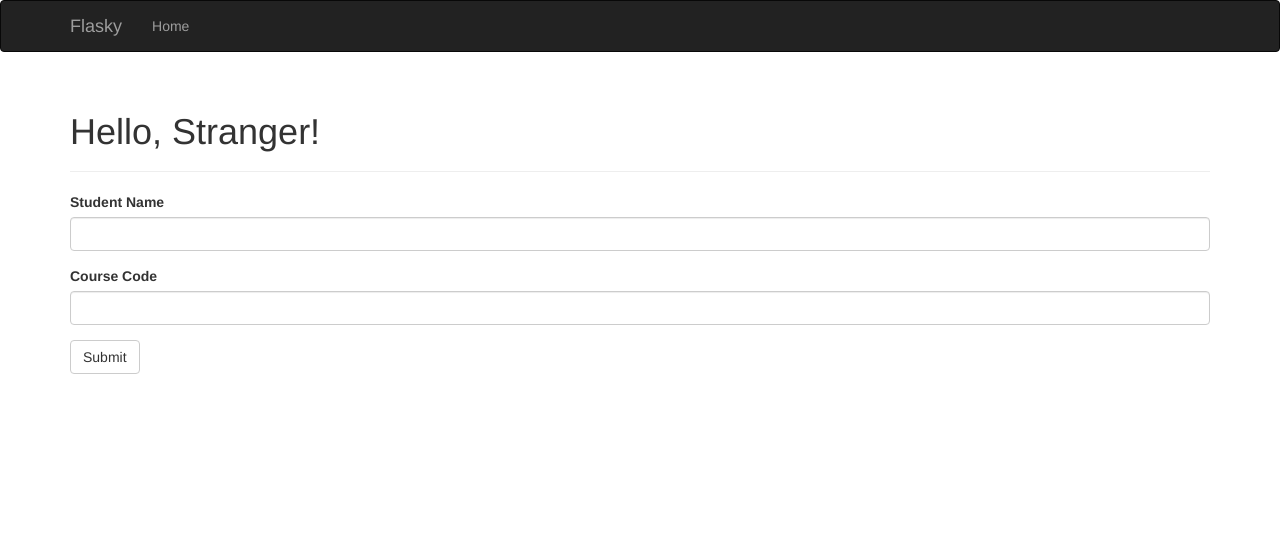
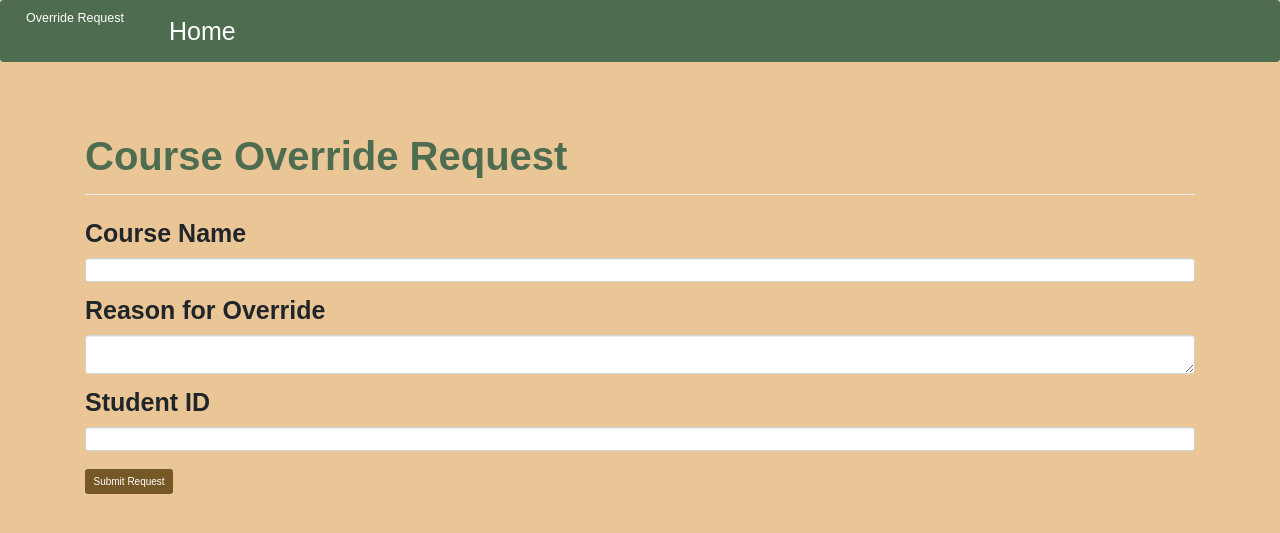
Before and after one commit to bryanmontecino/Override_Website, a Flask app: template templates/index.html in a window 1280 px wide. Shown: the top 533 px of the page. Run offline with Flask 2, Linux system fonts and the light colour scheme; the template is opened without the code that fills it: values that come from a table or form of the project are taken from there, others are empty; some libraries are stand-ins or nearby versions.

Commit message:
added some code

```diff
--- /dev/null
+++ b/app.py
@@ -0,0 +1,39 @@
+from flask import Flask, render_template, redirect, flash, url_for
+from flask_bootstrap import Bootstrap
+from flask_wtf import FlaskForm
+from wtforms import StringField, TextAreaField, SubmitField
+from wtforms.validators import DataRequired
+from flask_moment import Moment
+
+app = Flask(__name__)
+app.config['SECRET_KEY'] = 'hard to guess string'
+
+bootstrap = Bootstrap(app)
+moment = Moment(app)
+
+class OverrideRequestForm(FlaskForm):
+    course_name = StringField('Course Name', validators=[DataRequired()])
+    reason = TextAreaField('Reason for Override', validators=[DataRequired()])
+    student_id = StringField('Student ID', validators=[DataRequired()])
+    submit = SubmitField('Submit Request')
+
+@app.errorhandler(404)
+def page_not_found(e):
+    return render_template('404.html'), 404
+
+@app.errorhandler(500)
+def internal_server_error(e):
+    return render_template('500.html'), 500
+
+@app.route('/', methods=['GET', 'POST'])
+def index():
+    form = OverrideRequestForm()
+    if form.validate_on_submit():
+        # Process the form data and perform necessary actions, e.g., storing data in a database.
+        # You can also send an email notification to the relevant department.
+        flash('The course override request has been submitted!', 'success')
+        return redirect(url_for('index'))
+    return render_template('index.html', form=form)
+
+if __name__ == '__main__':
+    app.run(debug=True)
--- a/app_form.py
+++ /dev/null
@@ -1,37 +0,0 @@
-from flask import Flask, render_template, flash, redirect, url_for
-from flask_bootstrap import Bootstrap
-from flask_wtf import FlaskForm
-from wtforms import StringField, SubmitField
-from wtforms.validators import DataRequired
-
-app = Flask(__name__)
-app.config['SECRET_KEY'] = 'hard_to_guess_string'
-
-bootstrap = Bootstrap(app)
-
-class CourseOverrideForm(FlaskForm):
-    student_name = StringField('Student Name', validators=[DataRequired()])
-    course_code = StringField('Course Code', validators=[DataRequired()])
-    submit = SubmitField('Submit')
-
-@app.route('/', methods=['GET', 'POST'])
-def index():
-    form = CourseOverrideForm()
-    if form.validate_on_submit():
-        student_name = form.student_name.data
-        course_code = form.course_code.data
-        flash('Course override request submitted successfully!', 'success')
-        # You can process the request or store the data as needed here
-        return redirect(url_for('index'))
-    return render_template('index.html', form=form)
-
-@app.errorhandler(404)
-def page_not_found(e):
-    return render_template('404.html'), 404
-
-@app.errorhandler(500)
-def internal_server_error(e):
-    return render_template('500.html'), 500
-
-if __name__ == '__main__':
-    app.run(debug=True)
--- /dev/null
+++ b/static/custom.css
@@ -0,0 +1,23 @@
+body {
+    background-color: #EAC696;
+  }
+
+  .navbar {
+    background-color: #4E6C50 !important;
+  }
+
+  .btn-primary {
+    background-color: #765827;
+    border-color: #765827;
+  }
+
+  .btn-primary:hover {
+    background-color: #65451F;
+    border-color: #65451F;
+  }
+
+  .page-header h1 {
+    color: #4E6C50;
+    font-size: 40px;
+    font-weight: bold;
+  }
--- a/templates/base.html
+++ b/templates/base.html
@@ -1,41 +1,38 @@
 {% extends "bootstrap/base.html" %}
 
-{% block title %}Flasky{% endblock %}
-
-{% block head %}
-{{ super() }}
-<link rel="shortcut icon" href="{{ url_for('static', filename='favicon.ico') }}" type="image/x-icon">
-<link rel="icon" href="{{ url_for('static', filename='favicon.ico') }}" type="image/x-icon">
+{% block styles %}
+{{super()}}
+<link rel="stylesheet" href="https://stackpath.bootstrapcdn.com/bootstrap/4.3.1/css/bootstrap.min.css">
+<link rel="stylesheet" href="{{ url_for('static', filename='custom.css') }}">
 {% endblock %}
 
 {% block navbar %}
-<div class="navbar navbar-inverse" role="navigation">
-    <div class="container">
-        <div class="navbar-header">
-            <button type="button" class="navbar-toggle" data-toggle="collapse" data-target=".navbar-collapse">
-                <span class="sr-only">Toggle navigation</span>
-                <span class="icon-bar"></span>
-                <span class="icon-bar"></span>
-                <span class="icon-bar"></span>
-            </button>
-            <a class="navbar-brand" href="/">Flasky</a>
-        </div>
-        <div class="navbar-collapse collapse">
-            <ul class="nav navbar-nav">
-                <li><a href="/">Home</a></li>
-            </ul>
-        </div>
-    </div>
-</div>
+<nav class="navbar navbar-expand-lg navbar-dark bg-dark">
+  <a class="navbar-brand" href="#">Override Request</a>
+
+  <button class="navbar-toggler" type="button" data-toggle="collapse" data-target="#navbarNav" aria-controls="navbarNav" aria-expanded="false" aria-label="Toggle navigation">
+    <span class="navbar-toggler-icon"></span>
+  </button>
+
+  <div class="collapse navbar-collapse" id="navbarNav">
+    <ul class="navbar-nav">
+      <li class="nav-item active">
+        <a class="nav-link" href="#">Home</a>
+      </li>
+    </ul>
+  </div>
+</nav>
 {% endblock %}
 
 {% block content %}
-<div class="container">
-    {% block page_content %}{% endblock %}
+<div class="container my-5">
+  {% block page_content %}{% endblock %}
 </div>
 {% endblock %}
 
 {% block scripts %}
-{{ super() }}
-{{ moment.include_moment() }}
+{{super()}}
+<script src="https://code.jquery.com/jquery-3.3.1.slim.min.js"></script>
+<script src="https://cdnjs.cloudflare.com/ajax/libs/popper.js/1.14.7/umd/popper.min.js"></script>
+<script src="https://stackpath.bootstrapcdn.com/bootstrap/4.3.1/js/bootstrap.min.js"></script>
 {% endblock %}
--- a/templates/index.html
+++ b/templates/index.html
@@ -1,11 +1,29 @@
 {% extends "base.html" %}
 {% import "bootstrap/wtf.html" as wtf %}
 
-{% block title %}Flasky{% endblock %}
+{% block title %}Override Request{% endblock %}
 
 {% block page_content %}
+
+<style>
+    body {
+      font-family: 'Arial', sans-serif;
+      font-size: 25px;
+    }
+</style>
+
 <div class="page-header">
-    <h1>Hello, {% if name %}{{ name }}{% else %}Stranger{% endif %}!</h1>
+  <h1>Course Override Request</h1>
 </div>
-{{ wtf.quick_form(form) }}
+
+{% with messages = get_flashed_messages() %}
+{% if messages %}
+{% for message in messages %}
+<div class="alert alert-success">{{ message }}</div>
+{% endfor %}
+{% endif %}
+{% endwith %}
+
+{{ wtf.quick_form(form, button_map={'submit': 'primary'}) }}
+
 {% endblock %}
```
Also changed, not shown: templates/oldbase.html (added, +54 -0 lines), templates/oldindex.html (added, +23 -0 lines), templates/override_form.html (deleted, +0 -15 lines), demo.py (line endings or trailing spaces), 1 other file.
